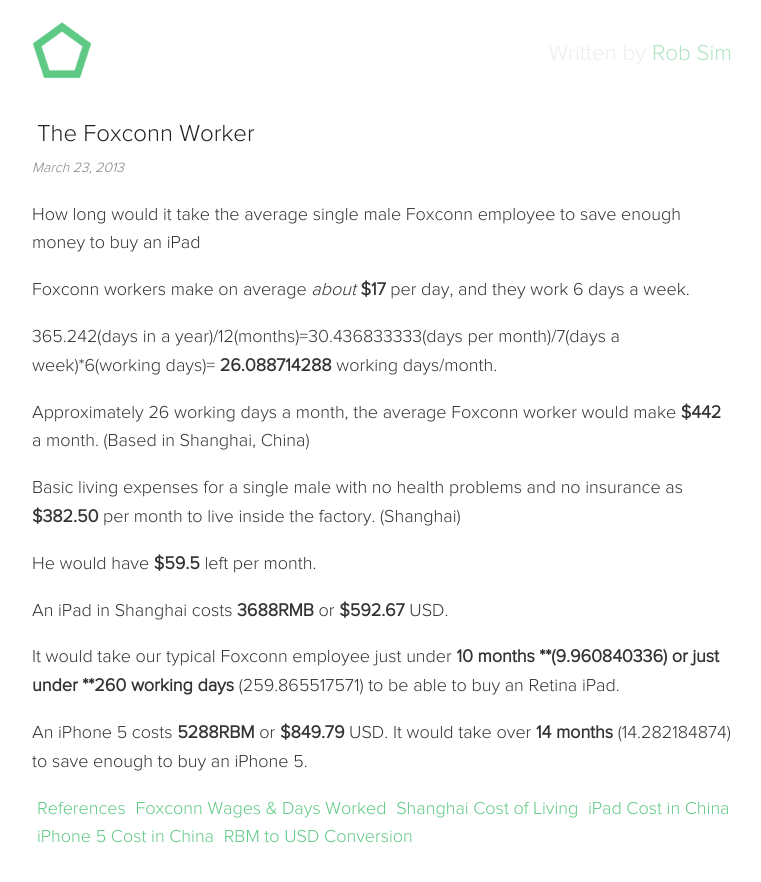
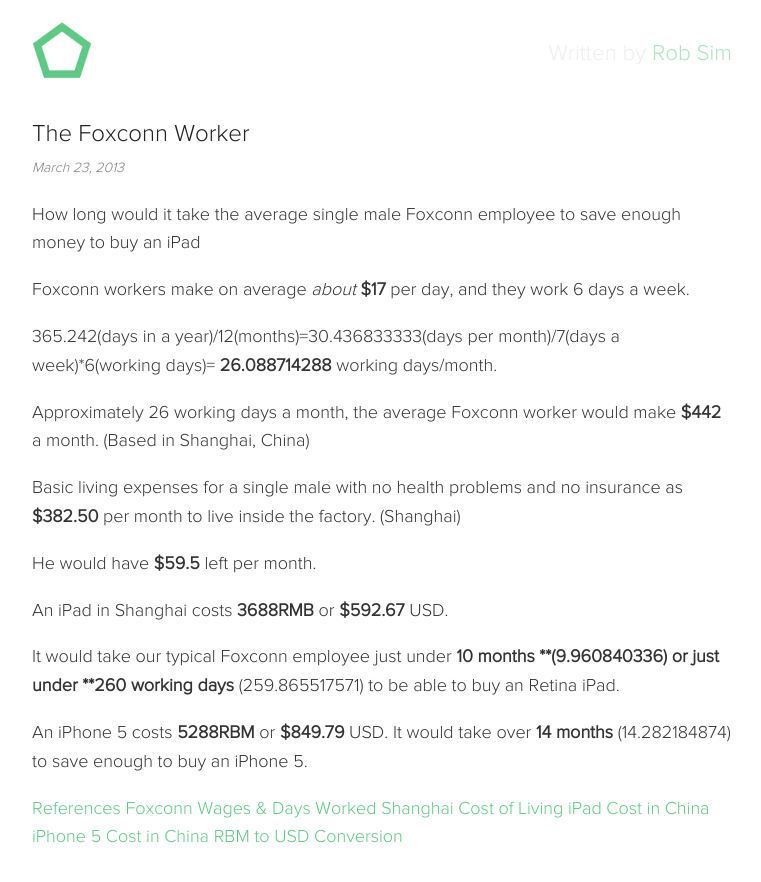
Before and after one commit to RobSim/blog, a Jekyll site: the page built from _posts/2013-03-23-Foxconn-Worker.md, in a window 1280 px wide. Shown: the top 882 px of the page, without its empty margins (258-1019 px from the left). Built offline with Jekyll 4.4.1, drawn with Linux system fonts in a browser that asks for light colours; Markdown is read by kramdown in place of the engine named in the settings.

Commit message:
Minor Fixes

```diff
--- a/css/screen.css
+++ b/css/screen.css
@@ -180,7 +180,6 @@
 .post a {
 	color: #5EC984;
 	text-decoration: none;
-	margin-left: 5px;
 }
 .post a:hover {
 	text-decoration: underline;
```
Also changed, not shown: _posts/2013-01-26-Prismatic.md (+1 -2 lines).
